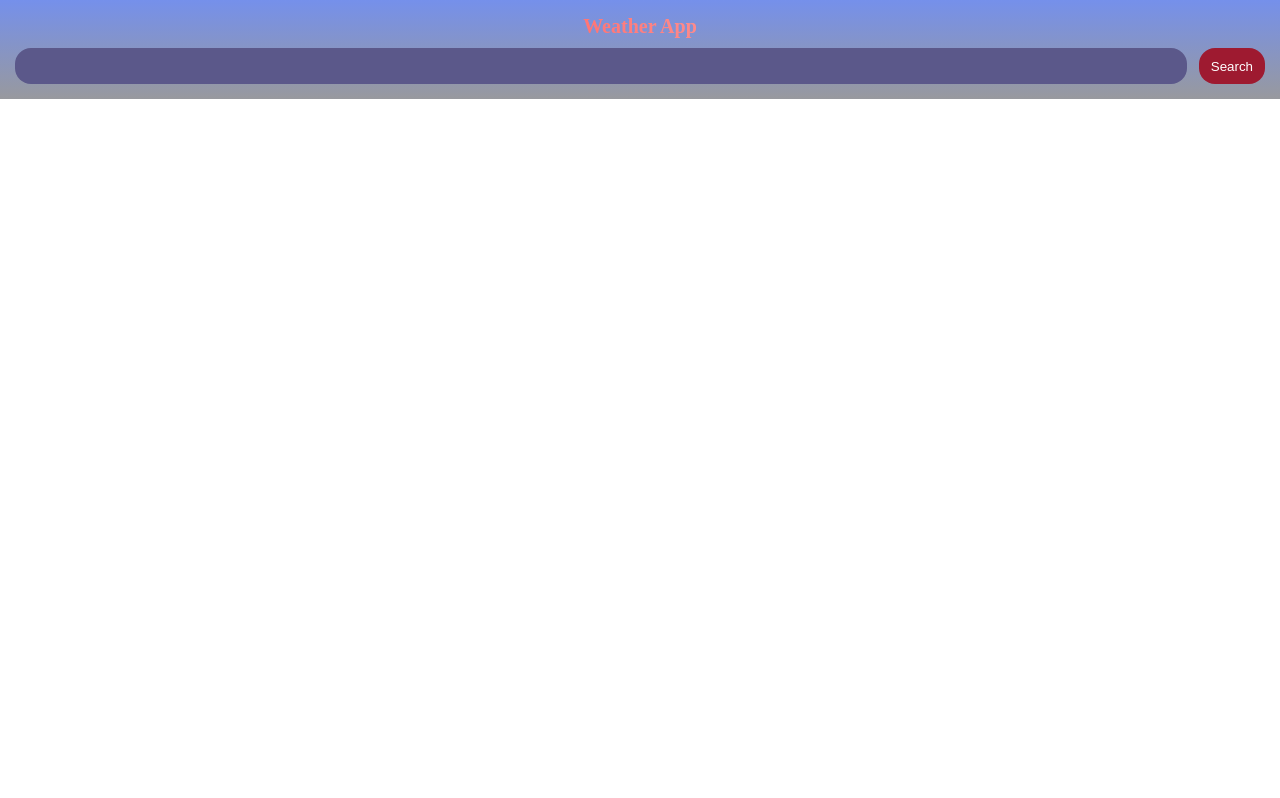
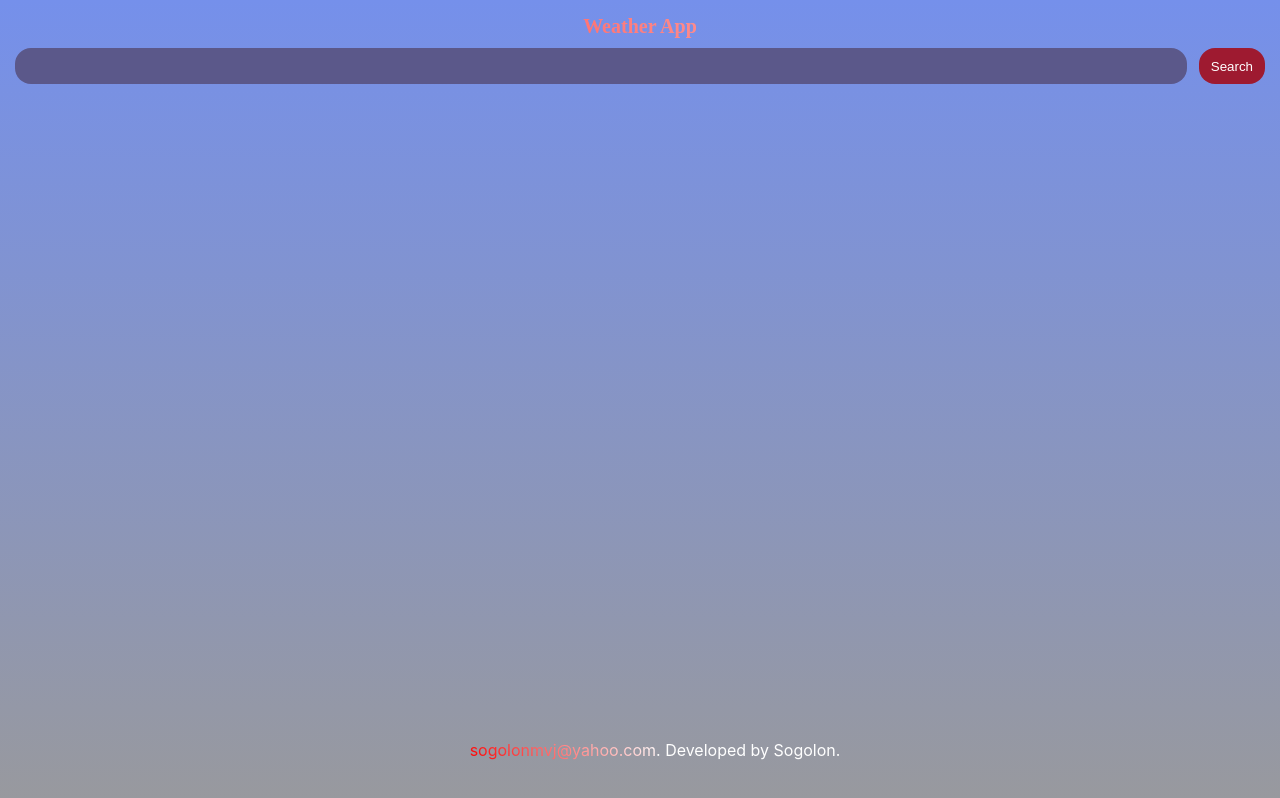
Before and after one commit to Sogolonmvj/Forecast-App, a React (Vite) app: page / in a window 1280 px wide. Built offline with nearby package versions, Linux system fonts and the light colour scheme.

Commit message:
Update V2.2

```diff
--- a/src/App.css
+++ b/src/App.css
@@ -1,6 +1,11 @@
+:root {
+  --time: 1s ease 0.25s,
+  color 1.25s ease 0s;
+}
+
 .App {
   background: linear-gradient(rgb(117, 144, 235), rgb(152, 153, 158));
-  height: 100%;
+  min-height: 100vh;
   width: 100%;
   padding: 15px;
 }
@@ -38,6 +43,10 @@
 
 .App button:hover {
   background-color: hsl(332, 71%, 26%);
+
+  transition: var(--time);
+
+  cursor: pointer;
 }
 
 .App main {
@@ -112,6 +121,28 @@
   font-family: Montserrat;
   font-size: 20px;
 
+  margin-bottom: 10px;
+}
+
+.copyright {
+  display: flex;
+  flex-direction: row;
+
+  justify-content: center;
+}
+
+.contact {
+  text-decoration: none;
+}
+
+.contact:hover {
+  background-color: hsl(332, 71%, 26%);
+  background-image: none;
+
+  transition: var(--time);
+}
+
+.gradient {
   background-color: red;
   background-image: linear-gradient(45deg, red, white);
   background-size: 100%;
@@ -122,6 +153,19 @@
   -webkit-text-fill-color: transparent;
   -moz-background-clip: text;
   -moz-text-fill-color: transparent;
+}
 
-  margin-bottom: 10px;
+.go-up {
+  transform: translateY(-5vh);
 }
+
+.lastdiv {
+  display: flex;
+  flex-direction: row;
+
+  justify-content: center;
+
+  position: fixed;
+  bottom: 0;
+  width: 100%;
+}
--- a/src/App.jsx
+++ b/src/App.jsx
@@ -35,7 +35,7 @@ const App = () => {
 
   return (
     <div className="App">
-      <h3 className="title">Weather App</h3>
+      <h3 className="title gradient">Weather App</h3>
 
       <header>
         <form onSubmit={handleGetWeather}>
@@ -76,6 +76,9 @@ const App = () => {
           </section>
         </main>
       }
+      <div className="lastdiv">
+        <p className='copyright go-up'><a href='mailto:sogolonmvj@yahoo.com' className='contact gradient'>sogolonmvj@yahoo.com</a>.&nbsp;Developed by Sogolon.</p>
+      </div>
     </div>
   )
 
--- a/src/index.css
+++ b/src/index.css
@@ -6,6 +6,7 @@ body {
   -webkit-font-smoothing: antialiased;
   -moz-osx-font-smoothing: grayscale;
   color: white;
+  overflow: hidden;
 }
 
 code {
```
